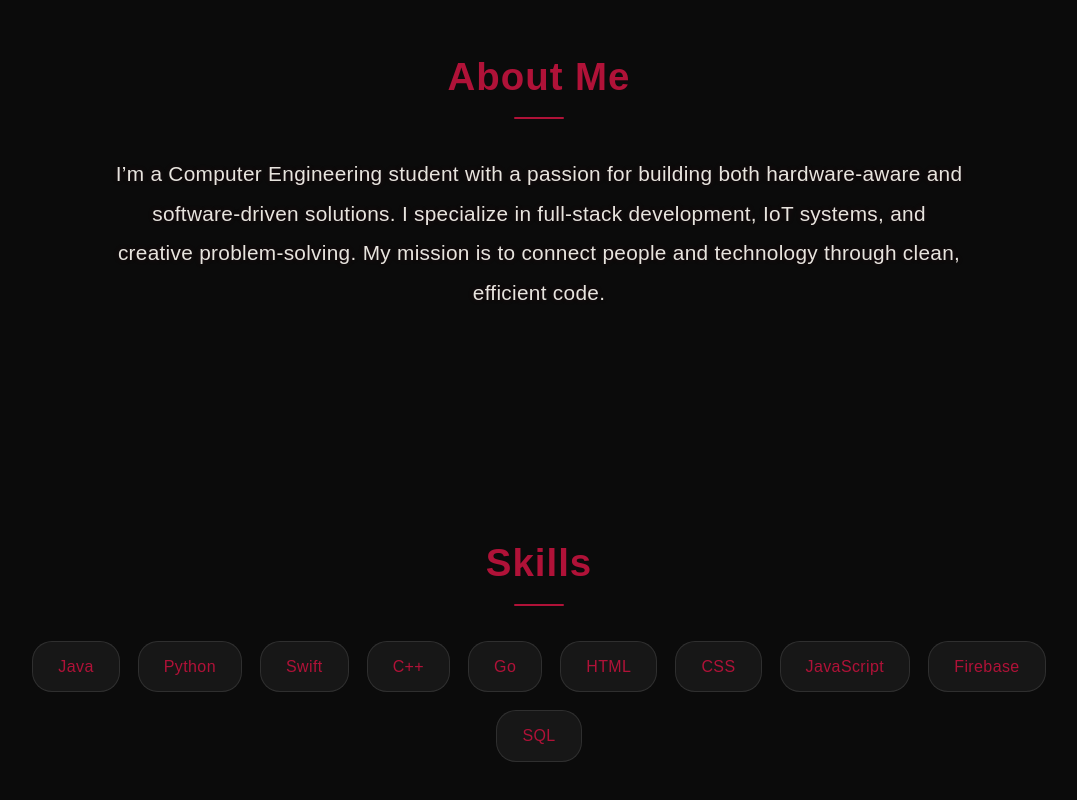
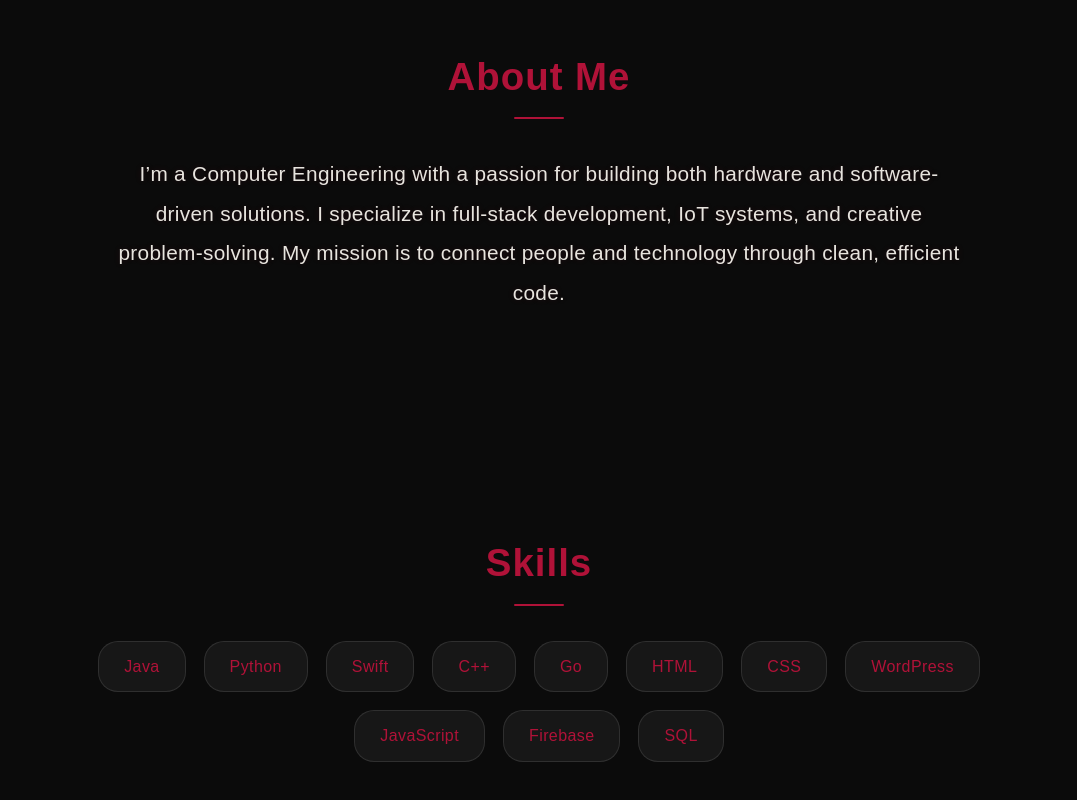
Before and after one commit to ahomsi0/ahomsi0.github.io, a plain HTML site: page index.html in a window 1280 px wide. Shown: the part 874-1674 px from the top of the page, without its empty margins (101-1178 px from the left). Drawn offline with Linux system fonts and the light colour scheme; a script that the page names is missing.

Commit message:
Update index.html
Updated the about me section

```diff
--- a/index.html
+++ b/index.html
@@ -28,8 +28,8 @@
     <section id="about">
       <h2>About Me</h2>
       <p>
-        I’m a Computer Engineering student with a passion for building both
-        hardware-aware and software-driven solutions. I specialize in full-stack
+        I’m a Computer Engineering with a passion for building both
+        hardware and software-driven solutions. I specialize in full-stack
         development, IoT systems, and creative problem-solving. My mission is to
         connect people and technology through clean, efficient code.
       </p>
@@ -45,6 +45,7 @@
         <span>Go</span>
         <span>HTML</span>
         <span>CSS</span>
+        <span>WordPress</span>
         <span>JavaScript</span>
         <span>Firebase</span>
         <span>SQL</span>
```
